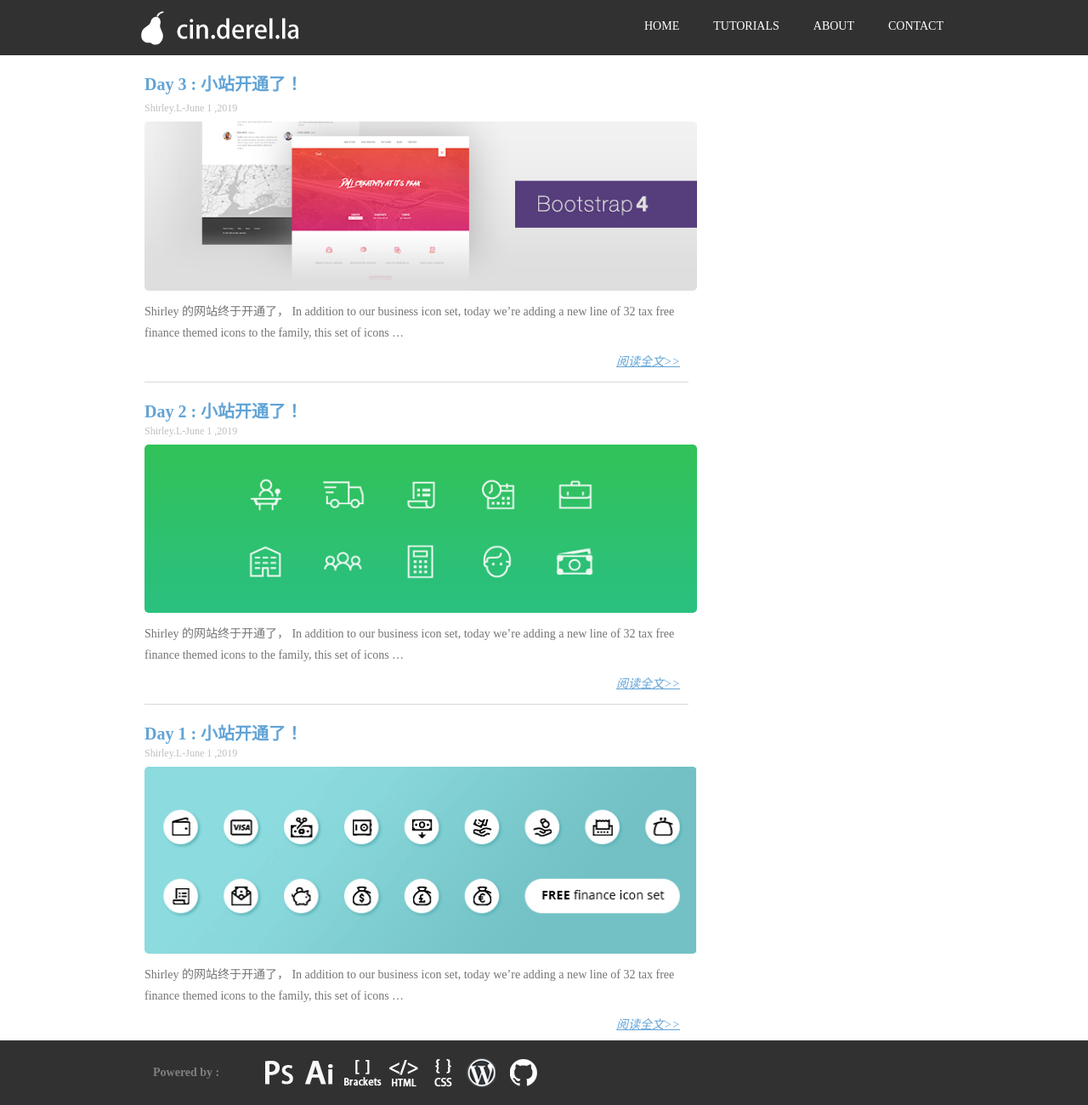
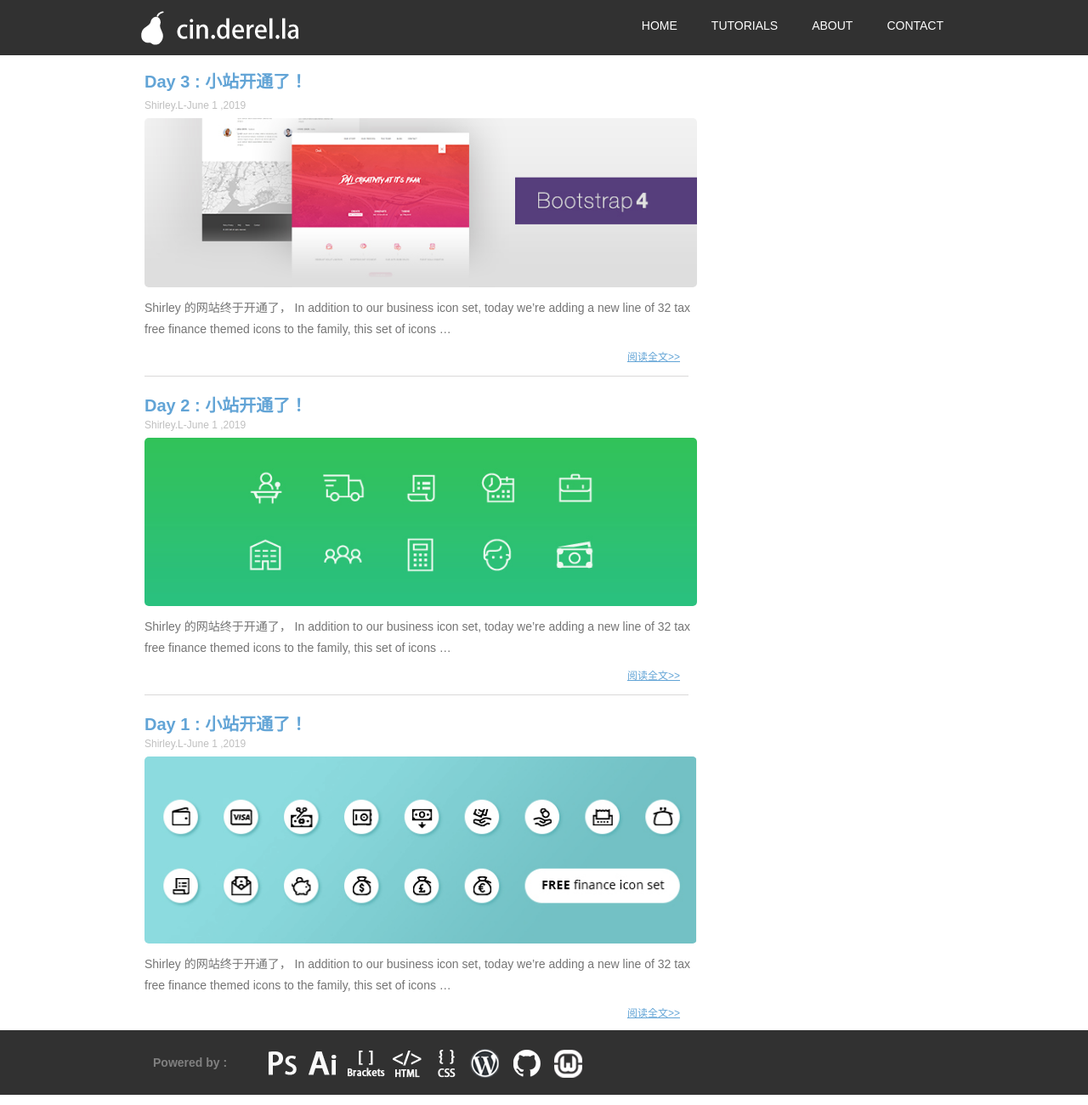
Before and after one commit to cin-derella/cinblog, a PHP site: page / in a window 1280 px wide. Shown: the whole page at 85% size. Run offline with PHP 8.4, Linux system fonts and the light colour scheme.

Commit message:
details fixed

```diff
--- a/index.html
+++ b/index.html
@@ -40,7 +40,7 @@
                             <div class="time">Shirley.L-June 1 ,2019</div>
                             <img src="images/article_pic3.png" alt="pic1">
                             <p>Shirley 的网站终于开通了， In addition to our business icon set, today we’re adding a new line of 32 tax free finance themed icons to the family, this set of icons …</p>
-                            <div class="btn">阅读全文>></div>
+                            <div class="btn" ><a href="">阅读全文>></a></div>
                         </li>
 
 
@@ -49,7 +49,7 @@
                             <div class="time">Shirley.L-June 1 ,2019</div>
                             <img src="images/article_pic2.png" alt="pic1">
                             <p>Shirley 的网站终于开通了， In addition to our business icon set, today we’re adding a new line of 32 tax free finance themed icons to the family, this set of icons …</p>
-                            <div class="btn">阅读全文>></div>
+                            <div class="btn" ><a href="">阅读全文>></a></div>
                         </li>
 
                         <li>
@@ -57,7 +57,7 @@
                             <div class="time">Shirley.L-June 1 ,2019</div>
                             <img src="images/article_pic1.png" alt="pic1">
                             <p>Shirley 的网站终于开通了， In addition to our business icon set, today we’re adding a new line of 32 tax free finance themed icons to the family, this set of icons …</p>
-                            <div class="btn">阅读全文>></div>
+                             <div class="btn" ><a href="">阅读全文>></a></div>
                         </li>
                     </ul>
 
--- a/style.css
+++ b/style.css
@@ -1,5 +1,6 @@
 body {
     margin: 0;
+    font-family: sans-serif;
 }
 
 .wrapper {
@@ -11,7 +12,11 @@ body {
 
 header {
     background: #313131;
+    position: fixed;
+    width: 100%;
+    z-index: 1;
 }
+
 
 header:after{
     content: "";
@@ -94,7 +99,7 @@ section li{
     font-weight: bold;
     width: 640px;
     margin: 0;
-    padding-top:18px;
+    padding-top:80px;
 
 }
 
@@ -105,15 +110,19 @@ section li{
 }
 
 .btn{
-    font-size: 14px;
-    color: #62a4d6;
+    font-size: 12px;
     width: 100px;
     padding: 10px 0;
     margin: 0;
     text-decoration: underline;
-    font-style: italic;
+    font-style: none;
     float: right;
     text-align: right;
+}
+
+.btn a{
+       color: #62a4d6;
+
 }
 
 section li p{
```
Also changed, not shown: images/PoweredBy.png.
